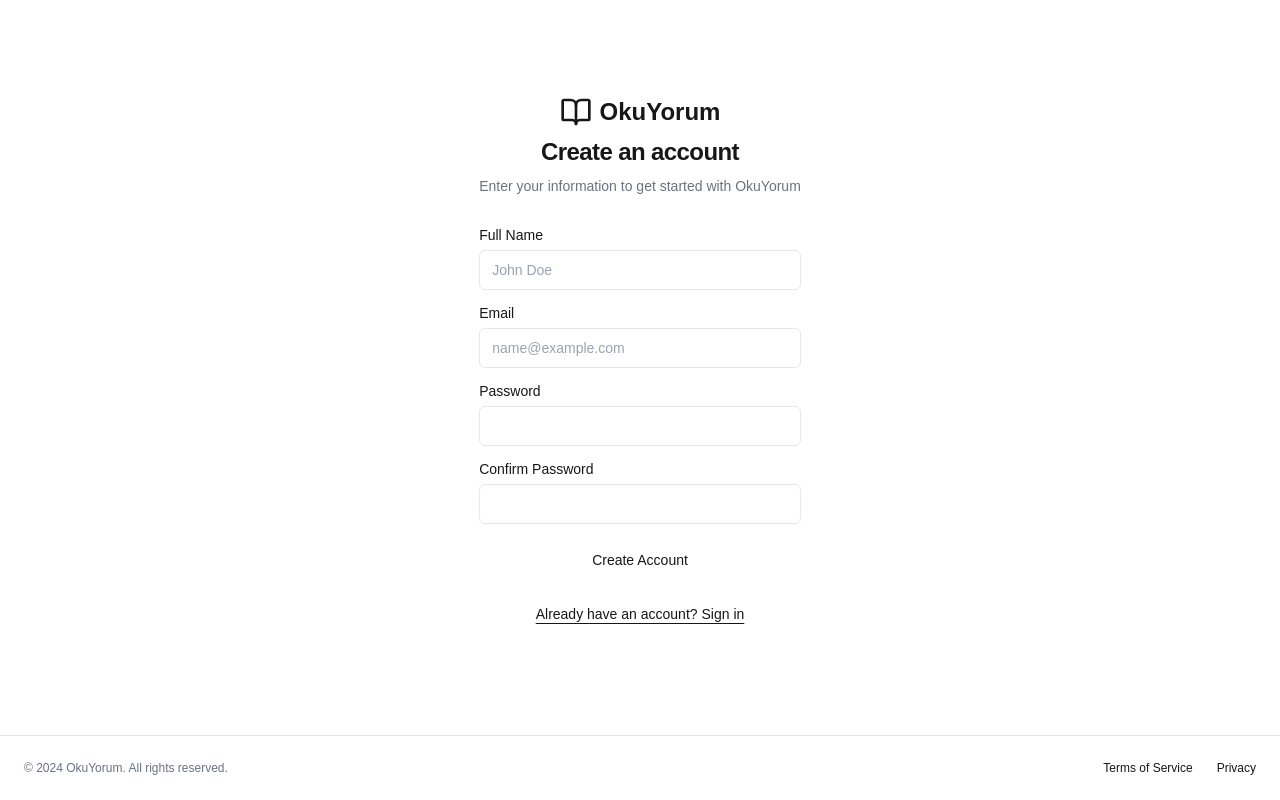
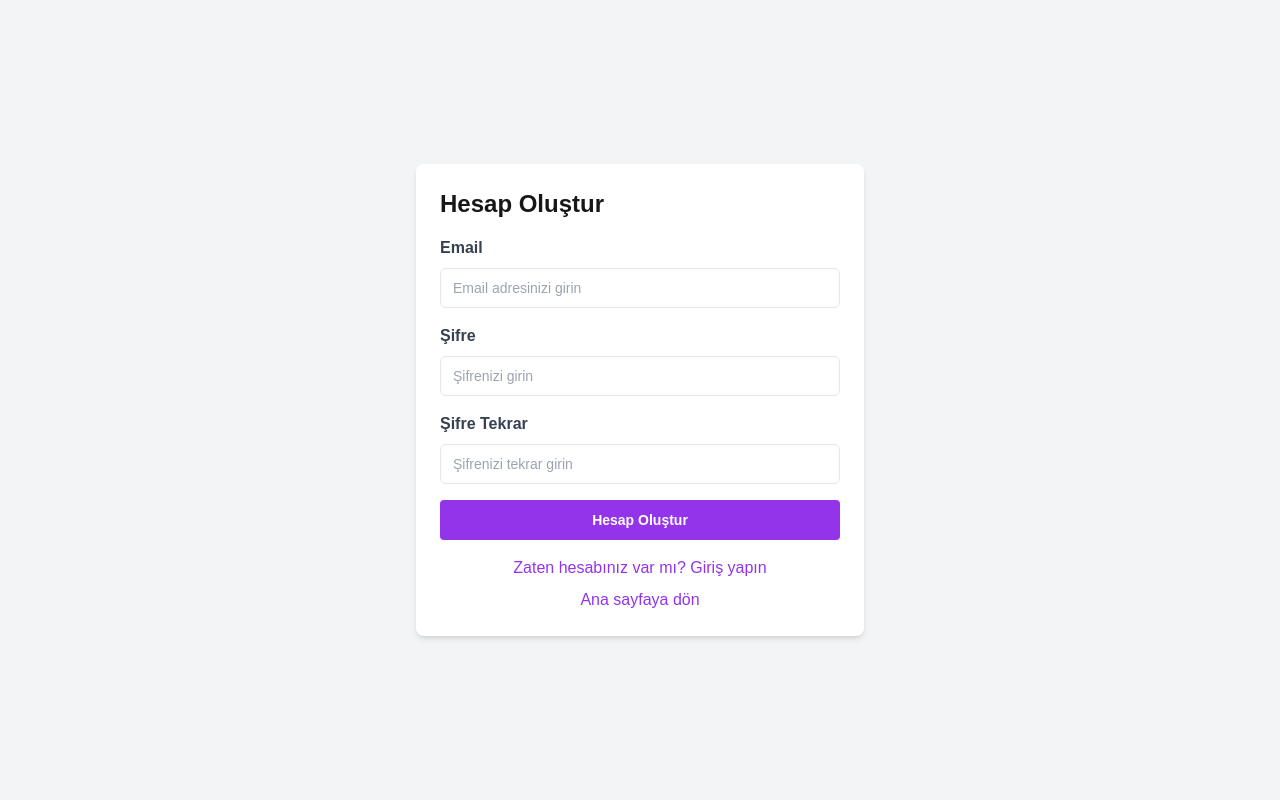
Before and after one commit to belkiz-ozbek/OkuYorum, a Next.js app in the folder frontend/: page /auth/signup in a window 1280 px wide. Built offline with nearby package versions, Linux system fonts and the light colour scheme.

Commit message:
update signup page

```diff
--- a/frontend/app/auth/signup/page.tsx
+++ b/frontend/app/auth/signup/page.tsx
@@ -1,81 +1,46 @@
-"use client"
-
-import Link from "next/link"
+import Link from 'next/link'
 import { Button } from "@/components/ui/button"
 import { Input } from "@/components/ui/input"
-import { Label } from "@/components/ui/label"
-import { BookOpen } from 'lucide-react'
 
-export default function SignUpPage() {
+export default function SignupPage() {
   return (
-    <div className="min-h-screen flex flex-col">
-      <div className="flex-1 flex flex-col w-full px-4 py-8 sm:px-6 sm:py-12 lg:px-8 lg:py-24">
-        <div className="mx-auto max-w-md">
-          <div className="flex flex-col items-center space-y-2 text-center">
-            <Link href="/auth/homepage" className="flex items-center space-x-2">
-              <BookOpen className="h-8 w-8" />
-              <span className="text-2xl font-bold">OkuYorum</span>
-            </Link>
-            <h1 className="text-2xl font-semibold tracking-tight">Create an account</h1>
-            <p className="text-sm text-gray-500 dark:text-gray-400">
-              Enter your information to get started with OkuYorum
-            </p>
+    <div className="flex min-h-screen flex-col items-center justify-center bg-gray-100">
+      <div className="w-full max-w-md p-6 bg-white rounded-lg shadow-md">
+        <h2 className="text-2xl font-bold mb-4">Hesap Oluştur</h2>
+        <form>
+          <div className="mb-4">
+            <label htmlFor="email" className="block text-gray-700 font-bold mb-2">
+              Email
+            </label>
+            <Input type="email" id="email" name="email" placeholder="Email adresinizi girin" />
           </div>
-          <div className="grid gap-6 mt-8">
-            <form>
-              <div className="grid gap-4">
-                <div className="grid gap-2">
-                  <Label htmlFor="name">Full Name</Label>
-                  <Input
-                    id="name"
-                    placeholder="John Doe"
-                    type="text"
-                    autoCapitalize="words"
-                    autoComplete="name"
-                    autoCorrect="off"
-                  />
-                </div>
-                <div className="grid gap-2">
-                  <Label htmlFor="email">Email</Label>
-                  <Input
-                    id="email"
-                    placeholder="name@example.com"
-                    type="email"
-                    autoCapitalize="none"
-                    autoComplete="email"
-                    autoCorrect="off"
-                  />
-                </div>
-                <div className="grid gap-2">
-                  <Label htmlFor="password">Password</Label>
-                  <Input id="password" type="password" />
-                </div>
-                <div className="grid gap-2">
-                  <Label htmlFor="confirm-password">Confirm Password</Label>
-                  <Input id="confirm-password" type="password" />
-                </div>
-                <Button className="w-full">Create Account</Button>
-              </div>
-            </form>
-            <div className="flex items-center justify-center">
-              <Link className="text-sm underline underline-offset-4" href="/auth/login">
-                Already have an account? Sign in
-              </Link>
-            </div>
+          <div className="mb-4">
+            <label htmlFor="password" className="block text-gray-700 font-bold mb-2">
+              Şifre
+            </label>
+            <Input type="password" id="password" name="password" placeholder="Şifrenizi girin" />
           </div>
+          <div className="mb-4">
+            <label htmlFor="confirmPassword" className="block text-gray-700 font-bold mb-2">
+              Şifre Tekrar
+            </label>
+            <Input type="password" id="confirmPassword" name="confirmPassword" placeholder="Şifrenizi tekrar girin" />
+          </div>
+          <Button type="submit" className="w-full bg-purple-600 hover:bg-purple-700 text-white font-bold py-2 px-4 rounded">
+            Hesap Oluştur
+          </Button>
+        </form>
+        <div className="mt-4 text-center">
+          <Link href="/auth/login" className="text-purple-600 hover:underline">
+            Zaten hesabınız var mı? Giriş yapın
+          </Link>
+        </div>
+        <div className="mt-2 text-center">
+          <Link href="/auth/homepage" className="text-purple-600 hover:underline">
+            Ana sayfaya dön
+          </Link>
         </div>
       </div>
-      <footer className="flex flex-col gap-2 sm:flex-row py-6 w-full shrink-0 items-center px-4 md:px-6 border-t">
-        <p className="text-xs text-gray-500 dark:text-gray-400">© 2024 OkuYorum. All rights reserved.</p>
-        <nav className="sm:ml-auto flex gap-4 sm:gap-6">
-          <Link className="text-xs hover:underline underline-offset-4" href="#">
-            Terms of Service
-          </Link>
-          <Link className="text-xs hover:underline underline-offset-4" href="#">
-            Privacy
-          </Link>
-        </nav>
-      </footer>
     </div>
   )
 }
```
